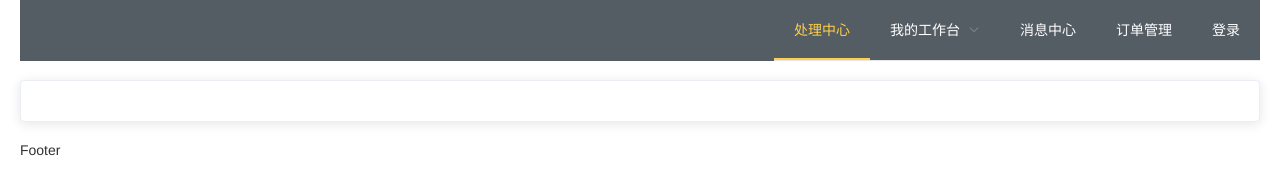
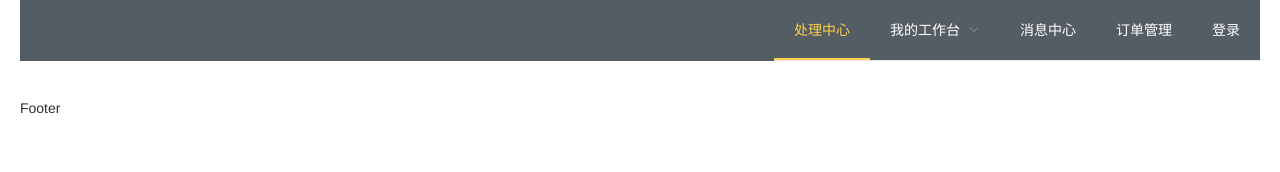
Before and after one commit to jingyuehong/jboot_vue, a Vue app: page /#/ in a window 1280 px wide. Shown: the top 172 px of the page. Built offline with nearby package versions, Linux system fonts and the light colour scheme; what vue-cookie would draw is missing.

Commit message:
主页跳转

```diff
--- a/src/router/index.js
+++ b/src/router/index.js
@@ -28,7 +28,7 @@ const frameRoutes = {
   name: 'index',
   meta: { title: '首页' },
   children: [
-      { path: '/405', component: _import('common/404'), name: '405', meta: { title: '404未找到' } }
+      { path: '/405', component: _import('common/home'), name: '405', meta: { title: '404未找到' } }
   ]
 }
 
--- a/src/views/frame/index.vue
+++ b/src/views/frame/index.vue
@@ -25,17 +25,13 @@
               </el-submenu>
             </el-submenu>
             <el-menu-item index="3" >消息中心</el-menu-item>
-            <el-menu-item index="/405" >订单管理</el-menu-item>
+            <el-menu-item index="4" @click="$router.push({ name: '405' })">订单管理</el-menu-item>
             <el-menu-item index="5"  @click="$router.push({ name: 'login' })">登录</el-menu-item>
           </el-menu>
         </div>
       </el-header>
       <el-main>
-        <el-card>
-          <keep-alive>
-            <router-view />
-          </keep-alive>
-        </el-card>
+        <router-view></router-view>
       </el-main>
       <el-footer>Footer</el-footer>
     </el-container>
```
